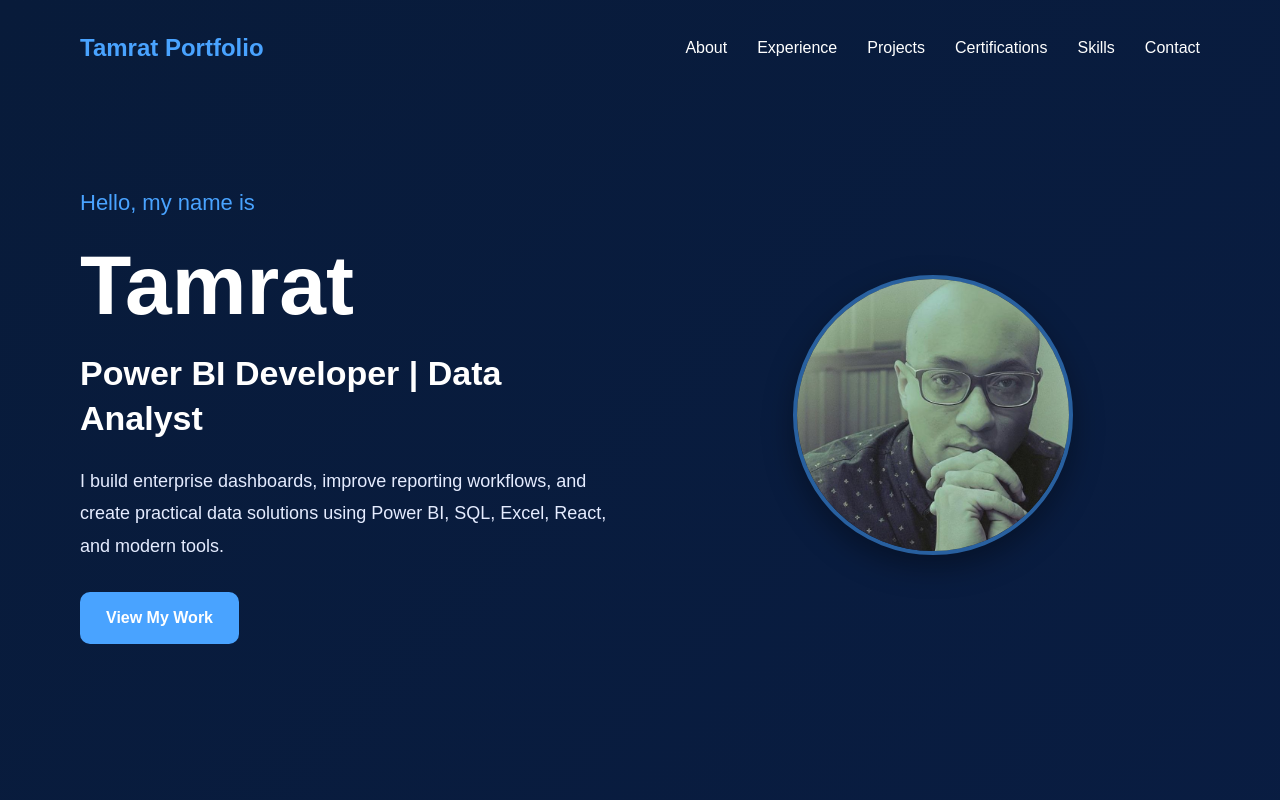
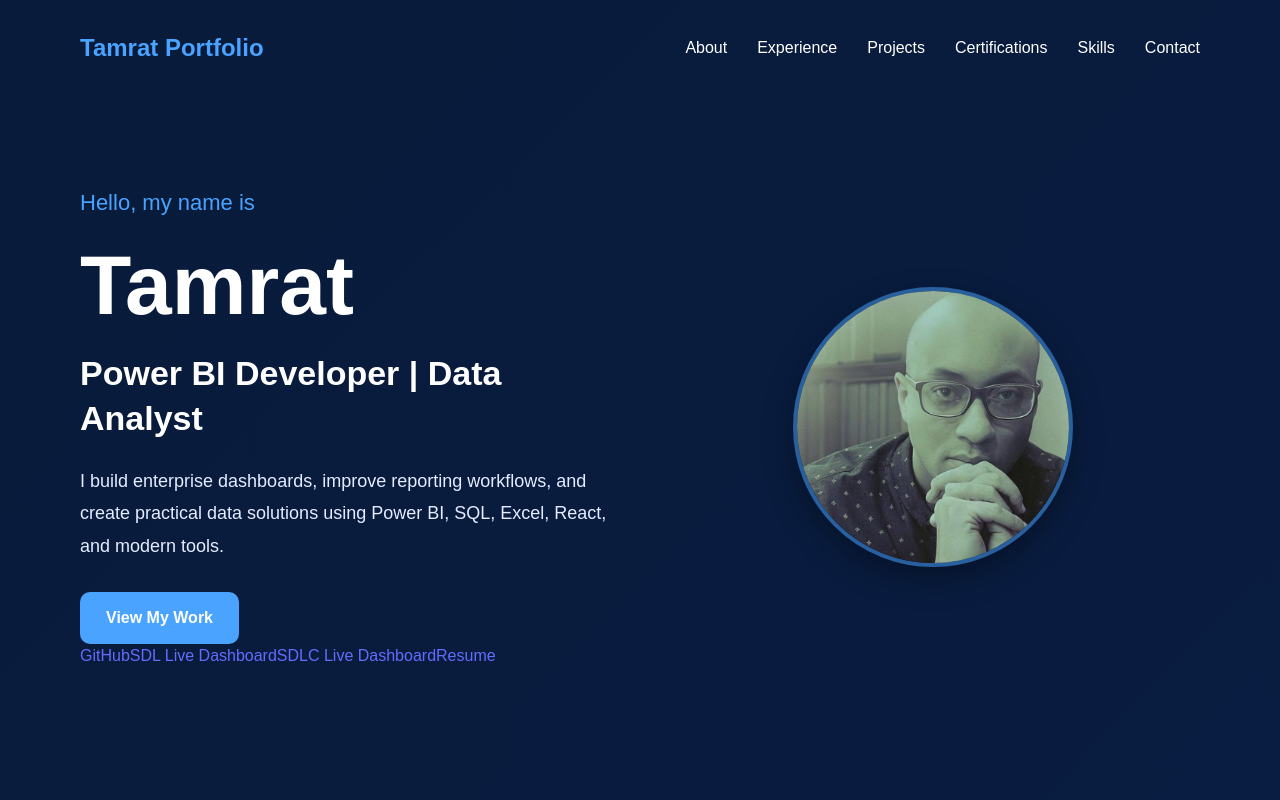
Before and after one commit to tamrat-dev-source/my-portfolio, a React (Vite) app: page / in a window 1280 px wide. Shown: the top 800 px of the page. Built offline with nearby package versions, Linux system fonts and the light colour scheme.

Commit message:
Add top links section

```diff
--- a/src/App.jsx
+++ b/src/App.jsx
@@ -37,6 +37,43 @@ function App() {
             <div className="hero-buttons">
               <a href="#projects" className="hero-button">View My Work</a>
             </div>
+            <div className="top-links">
+  <a
+    href="https://github.com/tamrat-dev-source"
+    target="_blank"
+    rel="noreferrer"
+    className="top-link-btn"
+  >
+    GitHub
+  </a>
+
+  <a
+    href={sdlTaskDashboardPublicLink}
+    target="_blank"
+    rel="noreferrer"
+    className="top-link-btn"
+  >
+    SDL Live Dashboard
+  </a>
+
+  <a
+    href={sdlcDashboardPublicLink}
+    target="_blank"
+    rel="noreferrer"
+    className="top-link-btn"
+  >
+    SDLC Live Dashboard
+  </a>
+
+  <a
+    href="/resume.pdf"
+    target="_blank"
+    rel="noreferrer"
+    className="top-link-btn"
+  >
+    Resume
+  </a>
+</div>
           </div>
 
           <div className="hero-image-wrapper">
```
